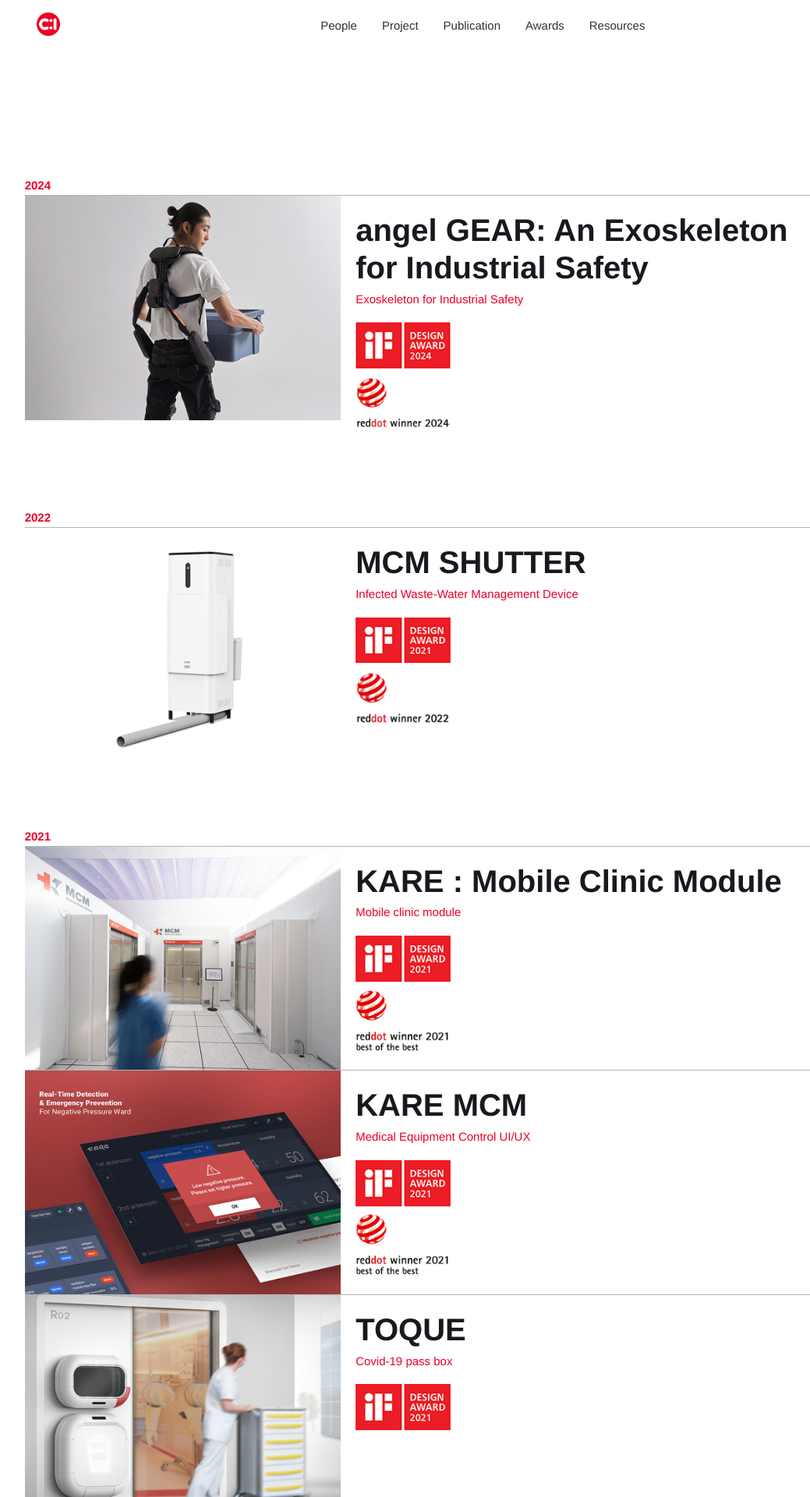
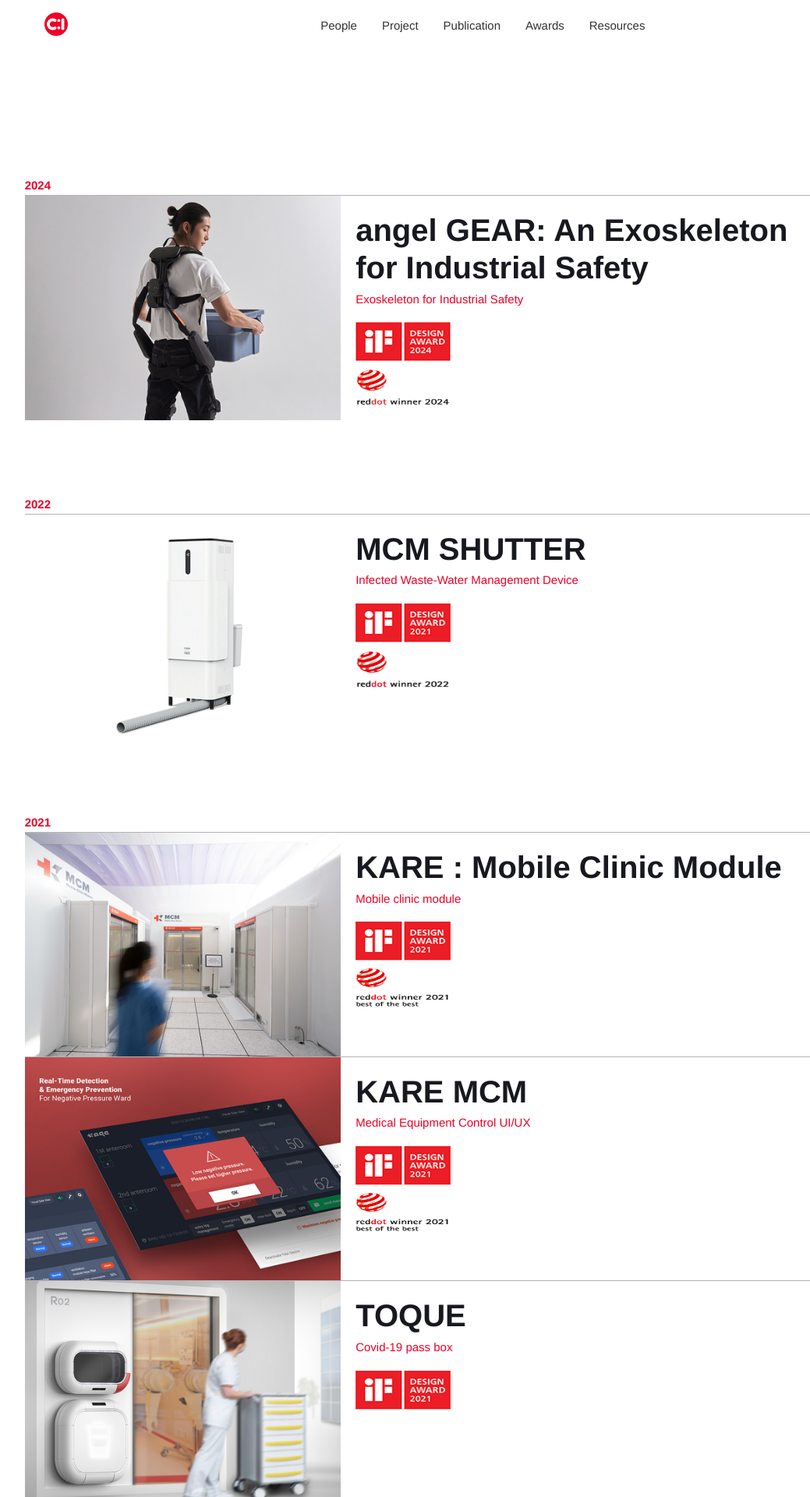
Before and after one commit to jiwonlee1223/cidrwebsite, a Next.js app: page /awards in a window 1280 px wide. Shown: the top 1920 px of the page at 78% size, without its empty margins (203-1242 px from the left). Built offline with nearby package versions, Linux system fonts and the light colour scheme.

Commit message:
1차 퍼블리싱 준비 완료[3]_build 이슈 해결

```diff
--- a/app/awards/page.tsx
+++ b/app/awards/page.tsx
@@ -1,28 +1,29 @@
+import Image from 'next/image';
+
 export default function AwardsPage() {
   return (
     <>
-    <div className="resources-blank"> </div>
+      <div className="resources-blank"> </div>
       <div className="main-page-container">
         <div className="half"></div>
         <div className="halftwo">
           <span className="awards-year">2024</span>
         </div>
-        <div className="halfthree">
-        </div>
+        <div className="halfthree"></div>
       </div>
 
       <div className="main-page-container">
         <div className="half"></div>
         <div className="halftwo">
-          <img src="/angelgear.png" className="awards-img" />
+          <Image src="/angelgear.png" alt="Angel Gear" width={800} height={600} className="awards-img" style={{ objectFit: 'contain' }} />
         </div>
         <div className="halfthree">
           <div className="award-description-container">
             <span className="awards-title">angel GEAR: An Exoskeleton for Industrial Safety</span> <br />
             <span className="awards-subtitle">Exoskeleton for Industrial Safety</span> <br />
             <div className="awards-tag-container">
-              <img src="/if2024.png" className="awards-tag" /> <br />
-              <img src="/reddot2024.png" className="awards-tag" />
+              <Image src="/if2024.png" alt="IF 2024" width={100} height={50} className="awards-tag" /> <br />
+              <Image src="/reddot2024.png" alt="Red Dot 2024" width={100} height={50} className="awards-tag" />
             </div>
           </div>
         </div>
@@ -37,22 +38,21 @@ export default function AwardsPage() {
         <div className="halftwo">
           <span className="awards-year">2022</span>
         </div>
-        <div className="halfthree">
-        </div>
+        <div className="halfthree"></div>
       </div>
 
       <div className="main-page-container">
         <div className="half"></div>
         <div className="halftwo">
-          <img src="/mcm.png" className="awards-img" />
+          <Image src="/mcm.png" alt="MCM Shutter" width={800} height={600} className="awards-img" style={{ objectFit: 'contain' }} />
         </div>
         <div className="halfthree">
           <div className="award-description-container">
             <span className="awards-title">MCM SHUTTER</span> <br />
             <span className="awards-subtitle">Infected Waste-Water Management Device</span> <br />
             <div className="awards-tag-container">
-              <img src="/if2021.png" className="awards-tag" /> <br />
-              <img src="/reddot2022.png" className="awards-tag" />
+              <Image src="/if2021.png" alt="IF 2021" width={100} height={50} className="awards-tag" /> <br />
+              <Image src="/reddot2022.png" alt="Red Dot 2022" width={100} height={50} className="awards-tag" />
             </div>
           </div>
         </div>
@@ -67,22 +67,21 @@ export default function AwardsPage() {
         <div className="halftwo">
           <span className="awards-year">2021</span>
         </div>
-        <div className="halfthree">
-        </div>
+        <div className="halfthree"></div>
       </div>
 
       <div className="main-page-container">
         <div className="half"></div>
         <div className="halftwo">
-          <img src="/kare.png" className="awards-img" />
+          <Image src="/kare.png" alt="KARE" width={800} height={600} className="awards-img" style={{ objectFit: 'contain' }} />
         </div>
         <div className="halfthree">
           <div className="award-description-container">
             <span className="awards-title">KARE : Mobile Clinic Module</span> <br />
             <span className="awards-subtitle">Mobile clinic module</span> <br />
             <div className="awards-tag-container">
-              <img src="/if2021.png" className="awards-tag" /> <br />
-              <img src="/reddot2021best.png" className="awards-tag" />
+              <Image src="/if2021.png" alt="IF 2021" width={100} height={50} className="awards-tag" /> <br />
+              <Image src="/reddot2021best.png" alt="Red Dot 2021 Best" width={100} height={50} className="awards-tag" />
             </div>
           </div>
         </div>
@@ -91,15 +90,15 @@ export default function AwardsPage() {
       <div className="main-page-container">
         <div className="half"></div>
         <div className="halftwo">
-          <img src="/karemcm.png" className="awards-img" />
+          <Image src="/karemcm.png" alt="KARE MCM" width={800} height={600} className="awards-img" style={{ objectFit: 'contain' }} />
         </div>
         <div className="halfthree">
           <div className="award-description-container">
             <span className="awards-title">KARE MCM</span> <br />
             <span className="awards-subtitle">Medical Equipment Control UI/UX</span> <br />
             <div className="awards-tag-container">
-              <img src="/if2021.png" className="awards-tag" /> <br />
-              <img src="/reddot2021best.png" className="awards-tag" />
+              <Image src="/if2021.png" alt="IF 2021" width={100} height={50} className="awards-tag" /> <br />
+              <Image src="/reddot2021best.png" alt="Red Dot 2021 Best" width={100} height={50} className="awards-tag" />
             </div>
           </div>
         </div>
@@ -108,14 +107,14 @@ export default function AwardsPage() {
       <div className="main-page-container">
         <div className="half"></div>
         <div className="halftwo">
-          <img src="/toque.png" className="awards-img" />
+          <Image src="/toque.png" alt="TOQUE" width={800} height={600} className="awards-img" style={{ objectFit: 'contain' }} />
         </div>
         <div className="halfthree">
           <div className="award-description-container">
             <span className="awards-title">TOQUE</span> <br />
             <span className="awards-subtitle">Covid-19 pass box</span> <br />
             <div className="awards-tag-container">
-              <img src="/if2021.png" className="awards-tag" /> <br />
+              <Image src="/if2021.png" alt="IF 2021" width={100} height={50} className="awards-tag" />
             </div>
           </div>
         </div>
@@ -124,14 +123,14 @@ export default function AwardsPage() {
       <div className="main-page-container">
         <div className="half"></div>
         <div className="halftwo">
-          <img src="/iotizer.png" className="awards-img" />
+          <Image src="/iotizer.png" alt="IoTIZER" width={800} height={600} className="awards-img" style={{ objectFit: 'contain' }} />
         </div>
         <div className="halfthree">
           <div className="award-description-container">
             <span className="awards-title">IoTIZER</span> <br />
             <span className="awards-subtitle">IoT interactive gadget</span> <br />
             <div className="awards-tag-container">
-              <img src="/if2021.png" className="awards-tag" /> <br />
+              <Image src="/if2021.png" alt="IF 2021" width={100} height={50} className="awards-tag" />
             </div>
           </div>
         </div>
@@ -141,6 +140,5 @@ export default function AwardsPage() {
         <div className="awards-blank"></div>
       </div>
     </>
-
   );
 }
--- a/app/layout.tsx
+++ b/app/layout.tsx
@@ -1,7 +1,7 @@
 // app/layout.tsx
 import './globals.css';
 import Link from 'next/link';
-import { Montserrat } from 'next/font/google';
+import Image from 'next/image';
 
 export const metadata = {
   title: 'CIDR',
@@ -23,8 +23,11 @@ export default function RootLayout({
           <div className='nav-container'>
             <div className='nav-main-page-container'>
               <div className='nav-half'></div>
-          <div className='nav-half'><Link href="/" className="nav-logo"><img src="/logoicon.png" alt="MainLogo" className="logo" /></Link></div>
-          <div className='nav-halftwo'></div>
+              <div className='nav-half'>
+                <Link href="/" className="nav-logo">
+                  <Image src="/logoicon.png" alt="MainLogo" width={50} height={50} className="logo" style={{ objectFit: 'contain' }}  />
+                </Link>
+              </div>          <div className='nav-halftwo'></div>
               <div className='nav-half'><div className="nav-links">
                 <Link href="/people" className="nav-link">People</Link>
                 <Link href="/project" className="nav-link">Project</Link>
@@ -44,7 +47,7 @@ export default function RootLayout({
         {/* Footer */}
         <footer className="footer">
           <div className="footer-left">
-            <img src="/logowhite.png" alt="로고" />
+            <Image src="/logowhite.png" alt="로고" width={100} height={30} className="footer-logo" style={{ objectFit: 'contain' }}  />
           </div>
           <div className="footer-right">
             <span>© 2025. CIDR Lab All Rights Reserved</span>
```
Also changed, not shown: app/page.tsx (+45 -47 lines). Lines whose indentation alone changed are shown as unchanged.
